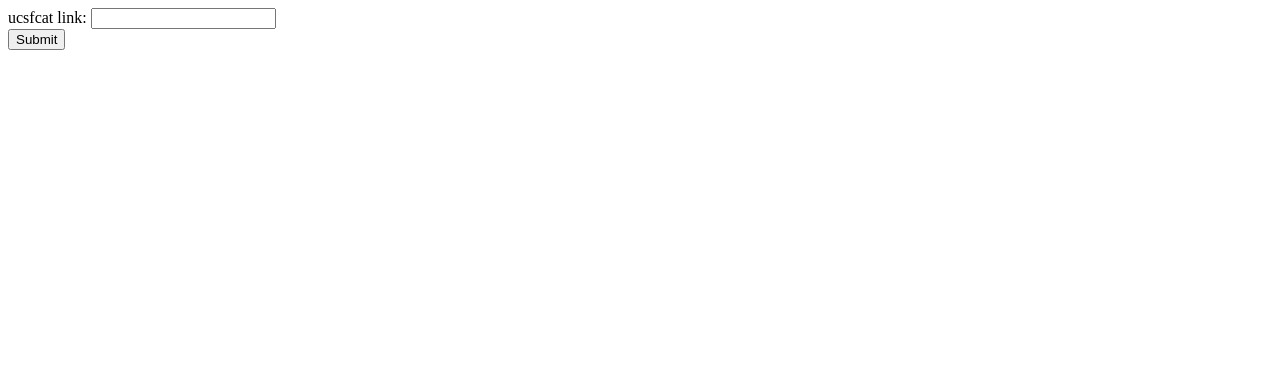
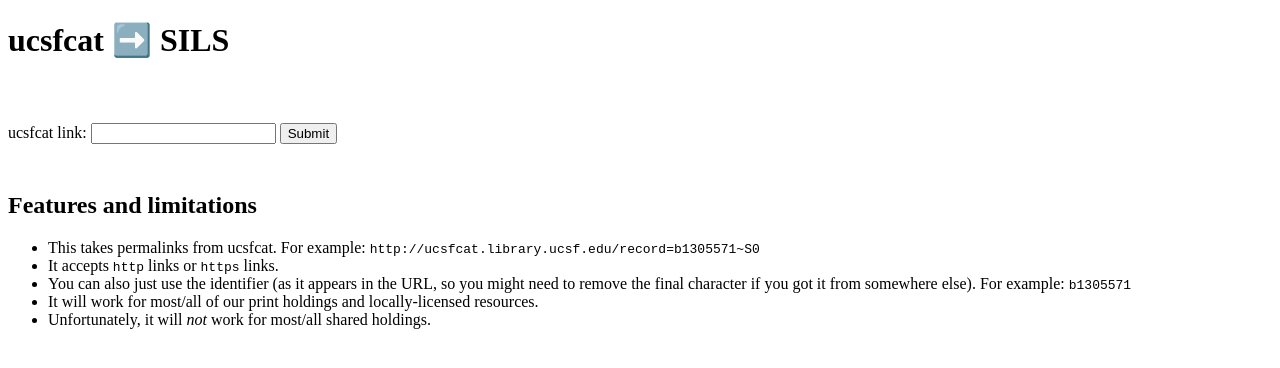
Before and after one commit to ucsf-ckm/ucsfcat-sils, a website: page views/index.html in a window 1280 px wide. Drawn offline with Linux system fonts and the light colour scheme.

Commit message:
chore: add more info, formatting

```diff
--- a/views/index.html
+++ b/views/index.html
@@ -3,7 +3,18 @@
 <title>ucsfcat ➡️ sils</title>
 <meta charset="utf-8">
 
-<form action="/go">
-    <div><label>ucsfcat link</label>:&nbsp;<input name="link"></div>
-    <div><input type="submit"></div>
+<h1>ucsfcat ➡️ SILS</h1>
+
+<form style="margin: 4em 0 3em 0" action="/go">
+    <div><label>ucsfcat link</label>:&nbsp;<input name="link"> <input type="submit"></div>
 </form>
+
+<h2>Features and limitations</h2>
+
+<ul>
+    <li>This takes permalinks from ucsfcat. For example: <code>http://ucsfcat.library.ucsf.edu/record=b1305571~S0</code></li>
+    <li>It accepts <code>http</code> links or <code>https</code> links.</li>
+    <li>You can also just use the identifier (as it appears in the URL, so you might need to remove the final character if you got it from somewhere else). For example: <code>b1305571</code></li>
+    <li>It will work for most/all of our print holdings and locally-licensed resources.</li>
+    <li>Unfortunately, it will <em>not</em> work for most/all shared holdings.</li>
+</ul>
```
